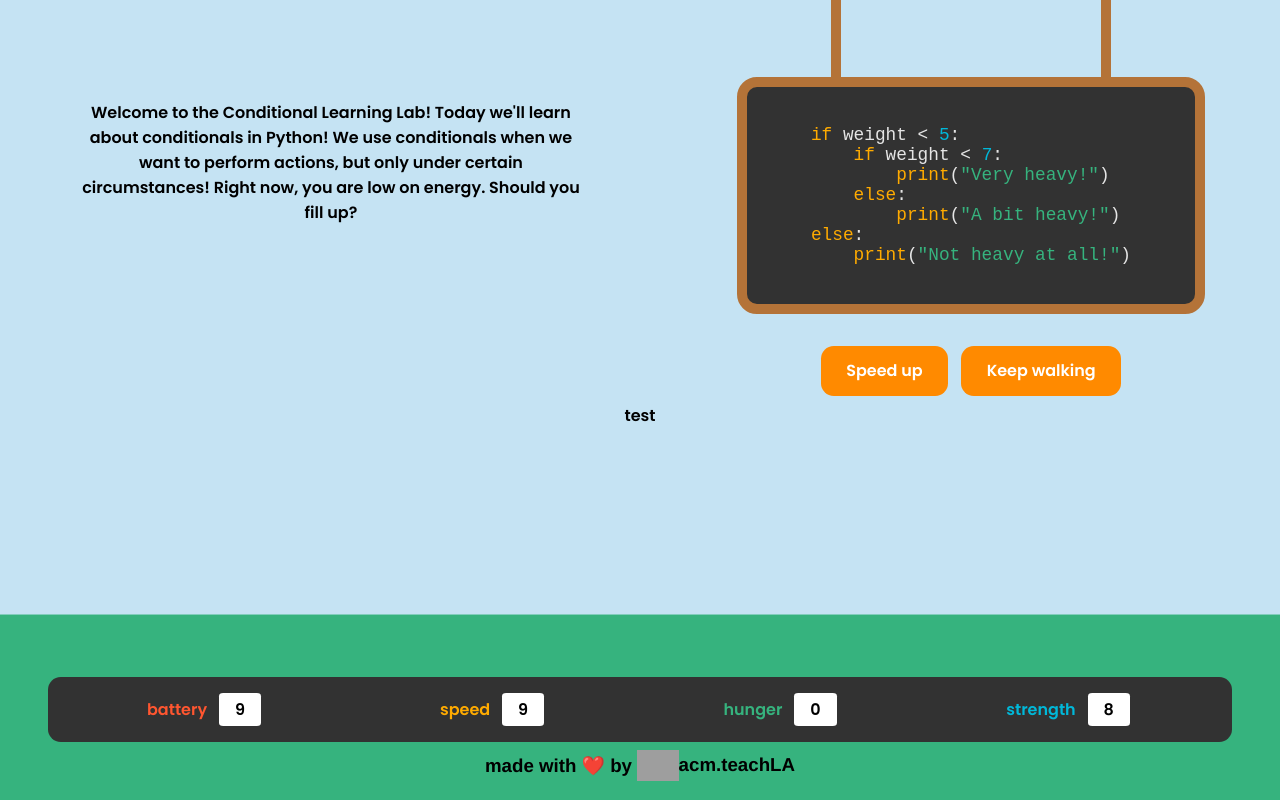
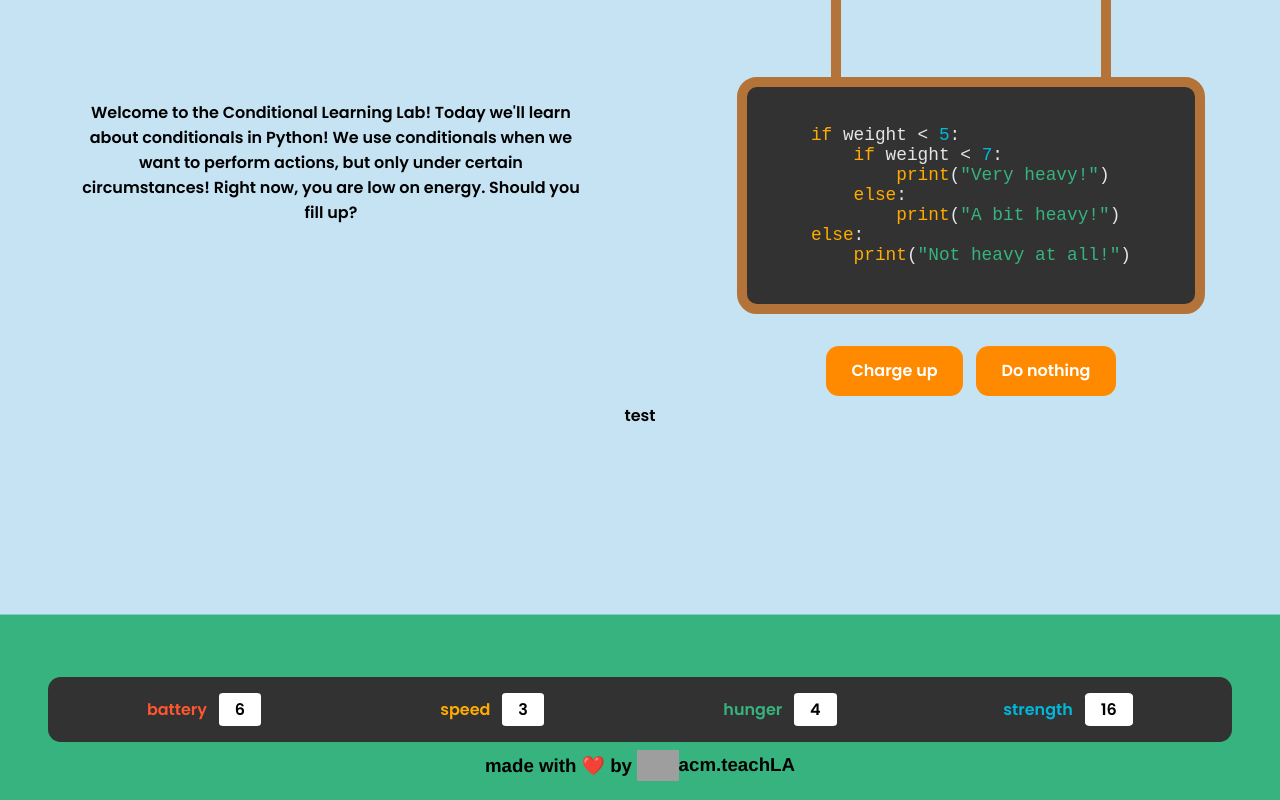
Before and after one commit to uclaacm/conditional-learning-lab, a React app: page / in a window 1280 px wide. Built offline with nearby package versions, Linux system fonts and the light colour scheme; grey boxes are pictures that could not be loaded; a web font is replaced by a local one.

Commit message:
Project now matches Figma better (#80)

```diff
--- a/src/components/App.tsx
+++ b/src/components/App.tsx
@@ -17,10 +17,10 @@ import '../assets/WestwoodSans-Regular.ttf';
 function App(): JSX.Element {
   // Second arg for generateRandomInteger is possible increase from first, not the max value for integer
   const [playerStats, setPlayerStats] = useState<statsObject>({
-    battery: generateRandomInteger(9,7), // MAX: 15
-    speed: generateRandomInteger(7,9),   // MAX: 15
-    hunger: generateRandomInteger(0,3),   // MAX: 2
-    strength: generateRandomInteger(1,10),// MAX: 10
+    battery: generateRandomInteger(6,11), // MAX: 15
+    speed: generateRandomInteger(2,7),
+    hunger: generateRandomInteger(2,7),
+    strength: generateRandomInteger(7,12),
   });
 
   const onClick = (addBattery:number, addSpeed:number, addStrength:number, addHunger:number) => {
--- a/src/components/shared/UpperSection.tsx
+++ b/src/components/shared/UpperSection.tsx
@@ -37,8 +37,8 @@ export default function UpperSection(props:upperSectionProps): JSX.Element {
       low on energy. Should you fill up?";
       buttons = (
         <div>
-          <ChoiceButton text="Speed up" toPage={nextPage} onClick={() => props.onClick(-5,5,2,0)}/>
-          <ChoiceButton text="Keep walking" toPage={nextPage} onClick={() => props.onClick(-1,0,2,0)}/>
+          <ChoiceButton text="Charge up" toPage={nextPage} onClick={() => props.onClick(5,0,0,0)}/>
+          <ChoiceButton text="Do nothing" toPage={nextPage} onClick={() => props.onClick(0,0,0,0)}/>
         </div>
       );
 
@@ -48,8 +48,8 @@ export default function UpperSection(props:upperSectionProps): JSX.Element {
       and see what you should do. Should you speed up or keep walking?";
       buttons = (
         <div>
-          <ChoiceButton text="Charge up" toPage={nextPage} onClick={() => props.onClick(5,-2,2,0)}/>
-          <ChoiceButton text="Keep walking" toPage={nextPage} onClick={() => props.onClick(-1,0,2,0)}/>
+          <ChoiceButton text="Speed up" toPage={nextPage} onClick={() => props.onClick(0,4,0,0)}/>
+          <ChoiceButton text="Do nothing" toPage={nextPage} onClick={() => props.onClick(0,0,0,0)}/>
         </div>
       );
       break;
@@ -58,8 +58,8 @@ export default function UpperSection(props:upperSectionProps): JSX.Element {
        will waste time eating when you could be walking! Should you eat food?";
       buttons = (
         <div>
-          <ChoiceButton text="Eat food" toPage={nextPage} onClick={() => props.onClick(0,-2,-5,0)}/>
-          <ChoiceButton text="Keep walking" toPage={nextPage} onClick={() => props.onClick(0,0,0,0)}/>
+          <ChoiceButton text="Eat food" toPage={nextPage} onClick={() => props.onClick(0,0,0,-3)}/>
+          <ChoiceButton text="Keep walking" toPage={nextPage} onClick={() => props.onClick(-2,0,0,0)}/>
         </div>
       );
       break;
@@ -68,8 +68,8 @@ export default function UpperSection(props:upperSectionProps): JSX.Element {
       not fast enough, but you might not be strong enough to move the obstacle. What should your robot do?";
       buttons = (
         <div>
-          <ChoiceButton text="Go around" toPage={nextPage} onClick={() => props.onClick(0,1,0,0)}/>
-          <ChoiceButton text="Move obstacle" toPage={nextPage} onClick={() => props.onClick(-2,-2,0,5)}/>
+          <ChoiceButton text="Go around" toPage={nextPage} onClick={() => props.onClick(-2,0,0,1)}/>
+          <ChoiceButton text="Move obstacle" toPage={nextPage} onClick={() => props.onClick(-2,0,-2,0)}/>
         </div>
       );
       break;
@@ -77,9 +77,9 @@ export default function UpperSection(props:upperSectionProps): JSX.Element {
       description = 'You just ran into your friend and they need help picking up some boxes. Which is the heaviest box can you pick up?';
       buttons = (
         <div>
-          <ChoiceButton text="Small box" toPage={nextPage} onClick={() => props.onClick(0,0,0,2)}/>
-          <ChoiceButton text="Medium box" toPage={nextPage} onClick={() => props.onClick(0,0,0,3)}/>
-          <ChoiceButton text="Big box" toPage={nextPage} onClick={() => props.onClick(0,0,0,4)}/>
+          <ChoiceButton text="Small box" toPage={nextPage} onClick={() => props.onClick(0,0,-1,0)}/>
+          <ChoiceButton text="Medium box" toPage={nextPage} onClick={() => props.onClick(0,0,-2,0)}/>
+          <ChoiceButton text="Big box" toPage={nextPage} onClick={() => props.onClick(0,0,-3,0)}/>
         </div>
       );
       break;
```
